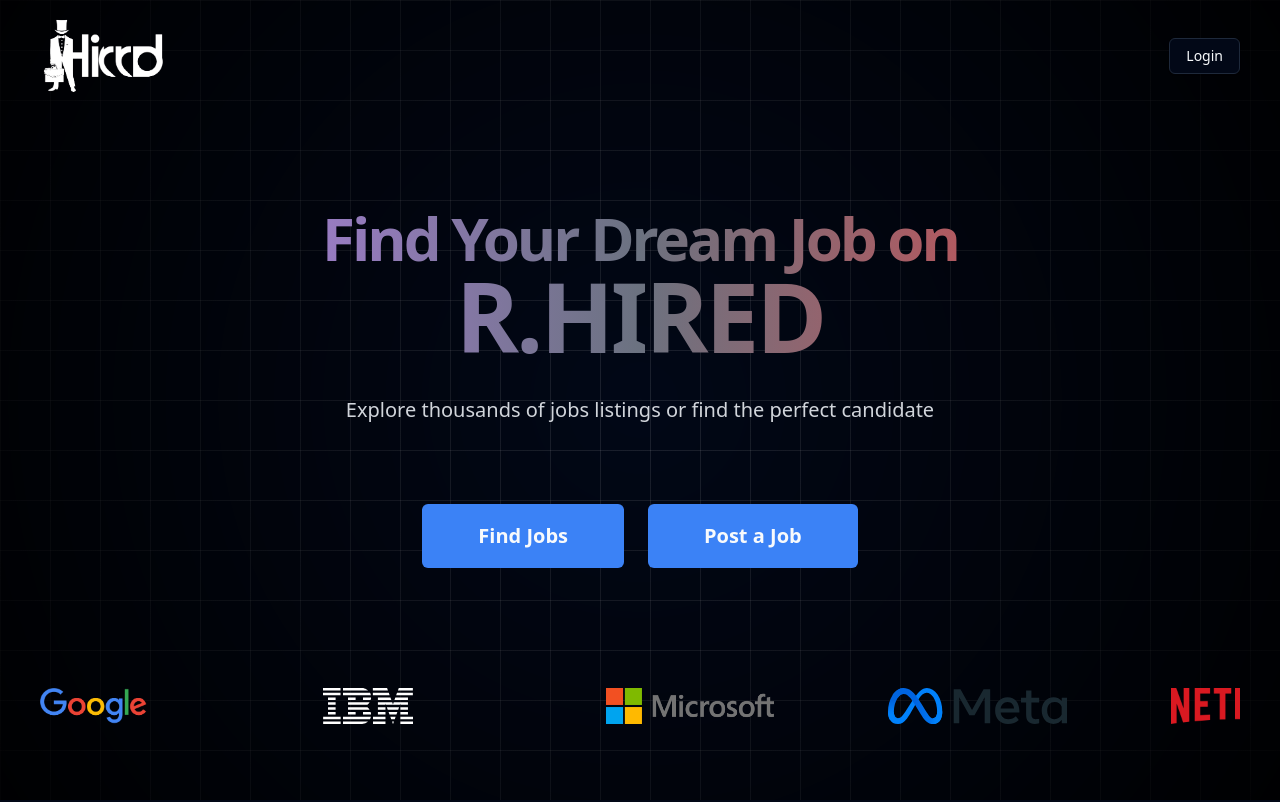
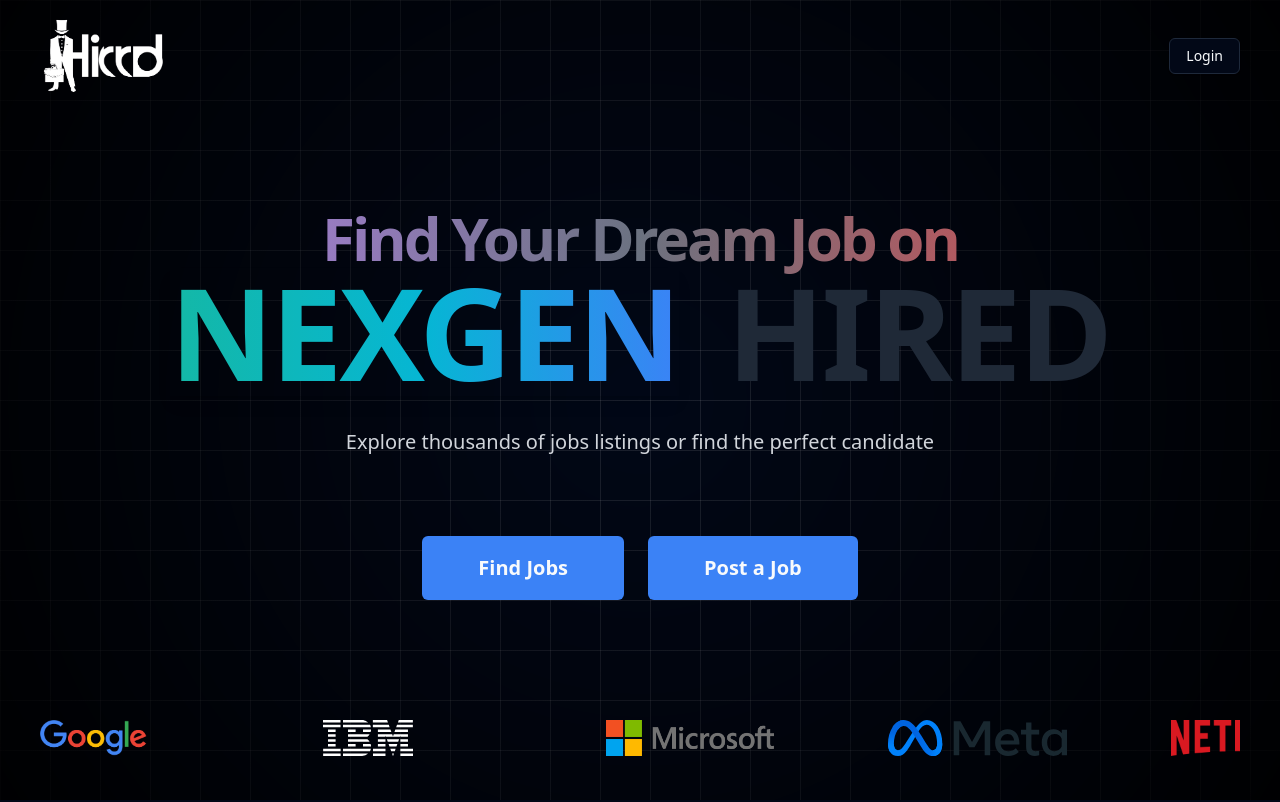
Before and after one commit to Aadilshaikh571/NEXGEN-HIRED, a React (Vite) app: page / in a window 1280 px wide. Shown: the top 802 px of the page. Built offline with nearby package versions, Linux system fonts and the light colour scheme; no server answers.

Commit message:
rendering

```diff
--- a/src/App.jsx
+++ b/src/App.jsx
@@ -4,7 +4,7 @@
 import AppLayout from "./layouts/AppLayout";
 import LandingPage from "./pages/LandingPage";
 import Onboarding from "./pages/Onboarding.jsx";
-import Job from "./pages/job";
+import Job from "./pages/Job";
 import JobListing from "./pages/JobListing";
 import PostJob from "./pages/PostJob";
 import SavedJob from "./pages/SavedJob";
--- a/src/pages/JobListing.jsx
+++ b/src/pages/JobListing.jsx
@@ -1,4 +1,4 @@
-import { getCompanies } from "@/api/ApiCompanies";
+import { getCompanies } from "@/api/apiCompanies";
 import { getJobs } from "@/api/apiJobs";
 import JobCard from "@/components/JobCard";
 import { Button } from "@/components/ui/button";
--- a/src/pages/LandingPage.jsx
+++ b/src/pages/LandingPage.jsx
@@ -8,12 +8,7 @@
 import companies from "../data/companies.json";
 import faqs from "../data/faq.json";
 import Autoplay from "embla-carousel-autoplay";
-import {
-  Card,
-  CardContent,
-  CardHeader,
-  CardTitle,
-} from "@/components/ui/card";
+import { Card, CardContent, CardHeader, CardTitle } from "@/components/ui/card";
 import {
   Accordion,
   AccordionContent,
@@ -27,8 +22,16 @@
       <section className="text-center">
         <h1 className="flex flex-col items-center justify-center gredient-title text-4xl font-extrabold sm:text-6xl  tracking-tighter py-4">
           Find Your Dream Job on
-          <span className="flex items-center gap-2 sm:gap-6 lg:text-8xl">
-            R.HIRED
+          <span className="flex items-center gap-6 sm:gap-10 lg:gap-12 text-6xl sm:text-7xl lg:text-9xl font-extrabold text-gray-900 hover:text-indigo-600 transition-colors duration-300 transform hover:scale-105 hover:translate-y-1">
+            <span className="relative bg-gradient-to-r from-teal-500 via-cyan-500 to-blue-500 bg-clip-text text-transparent shadow-lg hover:shadow-xl transition-shadow duration-300 hover:opacity-90">
+              NEXGEN
+            </span>
+            <span className="relative text-gray-800 hover:text-gray-200 transition-colors duration-300">
+              <span className="absolute  transform -translate-x-1 -translate-y-1 transition-transform duration-300"></span>
+              <span className="relative z-10 hover:translate-x-1 hover:translate-y-1 transition-transform duration-300">
+                HIRED
+              </span>
+            </span>
           </span>
         </h1>
         <p className="text-gray-300 sm:mt-4 text-sx sm:text-xl">
@@ -42,7 +45,7 @@
           </Button>
         </Link>
         <Link to={"/post-job"}>
-          <Button variant="blue" size="xl" >
+          <Button variant="blue" size="xl">
             Post a Job
           </Button>
         </Link>
```
